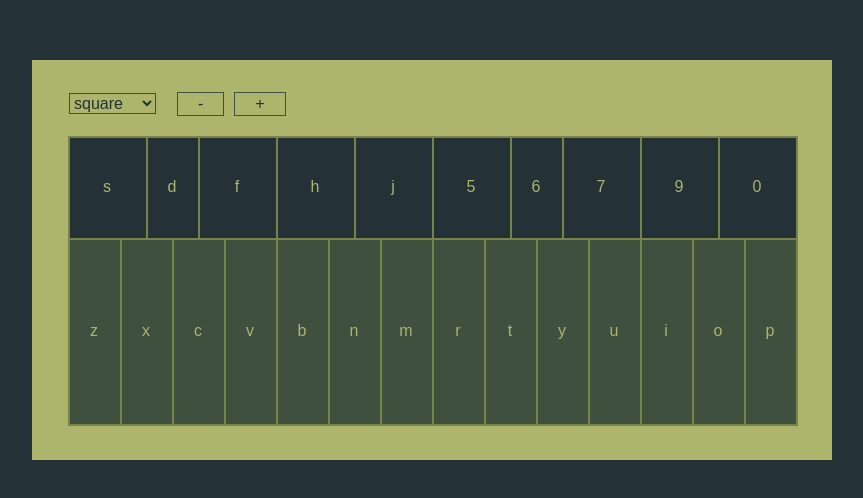
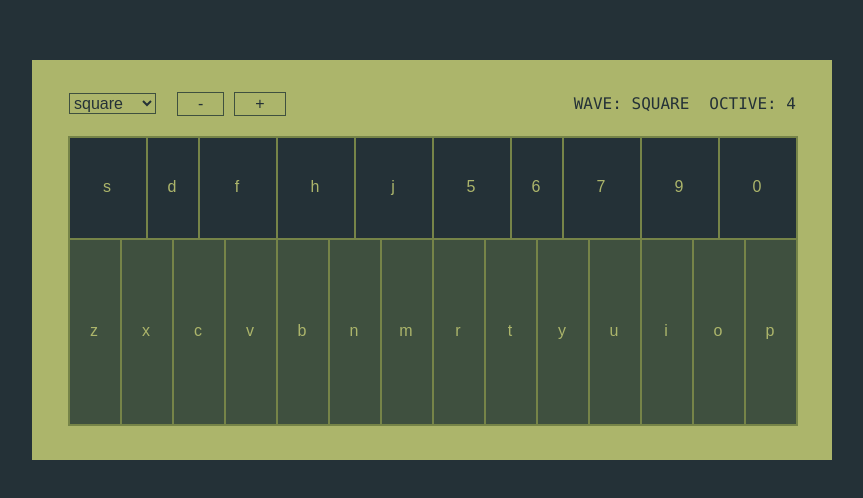
Before and after one commit to yennlou/chip-cake, a Preact app: page / in a window 1280 px wide. Shown: the part 140-638 px from the top of the page, without its empty margins (208-1071 px from the left). Built offline with nearby package versions, Linux system fonts and the light colour scheme.

Commit message:
add config info

```diff
--- a/src/components/ConfigSection.tsx
+++ b/src/components/ConfigSection.tsx
@@ -16,7 +16,7 @@ interface ConfigSectionProps {
 
 const ConfigSection = ({ config, dispatch }: ConfigSectionProps) => {
   const selectWaveEl = useRef(null)
-  const { keyWaveMap } = config
+  const { keyWaveMap, waveForm, octaveLevel } = config
   return (
     <div className="config">
       <ul>
@@ -52,6 +52,9 @@ const ConfigSection = ({ config, dispatch }: ConfigSectionProps) => {
             +
           </button>
         </li>
+        <li style="margin-right: auto;"></li>
+        <li className="config__info">Wave: {waveForm}</li>
+        <li className="config__info">Octive: {octaveLevel}</li>
       </ul>
     </div>
   )
--- a/src/styles/config.scss
+++ b/src/styles/config.scss
@@ -16,4 +16,10 @@
       margin-left: 10px;
     }
   }
+
+  &__info {
+    position: relative;
+    top: 2px;
+    text-transform: uppercase;
+  }
 }
```
